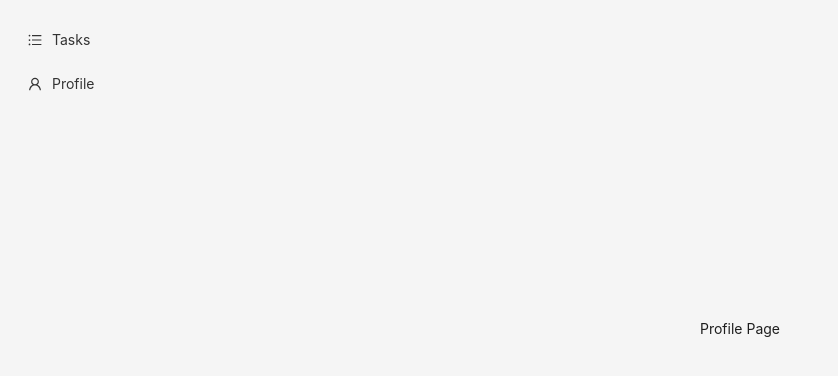
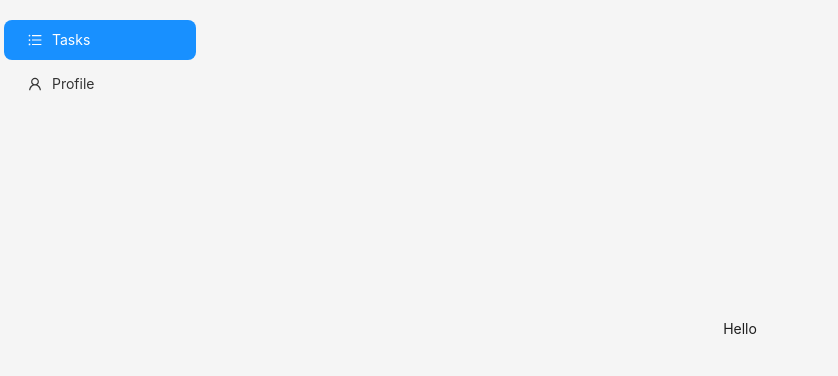
Before and after one commit to Bekarys7/CRM-System, a React (Vite) app: page /profile in a window 1280 px wide. Shown: the top 376 px of the page, without its empty margins (0-838 px from the left). Built offline with nearby package versions, Linux system fonts and the light colour scheme; the HTML template or start-up script is replaced by a standard one.

Commit message:
last fix

```diff
--- a/src/api/http.ts
+++ b/src/api/http.ts
@@ -1,5 +1,5 @@
-import type { TabType } from "../types/tab";
-import type { CreateTodo, TodoResponse, Todo, Info } from "../types/Todo";
+import type { TabType } from "../types/Tab.types";
+import type { CreateTodo, TodoResponse, Todo, Info } from "../types/Todo.types";
 import { api } from "./axios";
 
 export async function addTodo(todo: CreateTodo) {
--- a/src/components/LoadingSpinner.tsx
+++ b/src/components/LoadingSpinner.tsx
@@ -1,9 +1,21 @@
-import styles from "../components/LoadingSpinner.module.scss";
+import React from "react";
+import { ConfigProvider, Spin } from "antd";
+import styles from "./LoadingSpinner.module.scss";
 
-export default function LoadingSpinner() {
-  return (
-    <div className={styles.wrapper}>
-      <div className={styles.loadingSpinner} />{" "}
-    </div>
-  );
-}
+const LoadingSpinner: React.FC = () => (
+  <div className={styles.wrapper}>
+    <ConfigProvider
+      theme={{
+        components: {
+          Spin: {
+            dotSizeLG: 80,
+          },
+        },
+      }}
+    >
+      <Spin size="large"></Spin>
+    </ConfigProvider>
+  </div>
+);
+
+export default LoadingSpinner;
--- a/src/components/SideNavigation.module.scss
+++ b/src/components/SideNavigation.module.scss
@@ -6,8 +6,8 @@
     }
 
     .ant-menu-item:hover {
-      background-color: #e6f7ff !important;
-      color: #1890ff !important;
+      background-color: #1890ff !important;
+      color: white !important;
     }
 
     .ant-menu-item-selected {
--- a/src/components/SideNavigation.tsx
+++ b/src/components/SideNavigation.tsx
@@ -33,6 +33,7 @@ const Sidemenu: React.FC = () => {
 
   return (
     <Menu
+      defaultSelectedKeys={["/"]}
       onClick={onClick}
       style={{ backgroundColor: "#F5F5F5", border: "none" }}
       mode="inline"
--- a/src/components/TodoItem.tsx
+++ b/src/components/TodoItem.tsx
@@ -2,7 +2,7 @@ import { useState, type FC } from "react";
 import styles from "../components/TodoItem.module.scss";
 
 import { deleteTodos, editTodos } from "../api/http";
-import type { Todo, UpdateTodos } from "../types/Todo";
+import type { Todo, UpdateTodos } from "../types/Todo.types";
 import { Button, Form, Input } from "antd";
 import {
   CheckOutlined,
--- a/src/components/TodoList.tsx
+++ b/src/components/TodoList.tsx
@@ -1,9 +1,9 @@
 import TodoItem from "./TodoItem";
-import type { Todo, UpdateTodos } from "../types/Todo";
+import type { Todo, UpdateTodos } from "../types/Todo.types";
 type TodoList = { toDoArray: Todo[]; updateTodos: UpdateTodos };
 
 const TodoList: React.FC<TodoList> = ({ toDoArray, updateTodos }) => {
-  return toDoArray.map((todo) => {
+  return [...toDoArray].reverse().map((todo) => {
     return <TodoItem key={todo.id} todo={todo} updateTodos={updateTodos} />;
   });
 };
--- a/src/pages/ProfilePage.tsx
+++ b/src/pages/ProfilePage.tsx
@@ -1,7 +1,7 @@
 import styles from "./ProfilePage.module.scss";
 
 const ProfilePage: React.FC = () => {
-  return <div className={styles.profile}>Profile Page</div>;
+  return <div className={styles.profile}>Hello</div>;
 };
 
 export default ProfilePage;
--- a/src/pages/TodoPage.tsx
+++ b/src/pages/TodoPage.tsx
@@ -5,8 +5,8 @@ import styles from "./TodoPage.module.scss";
 import TodoList from "../components/TodoList.tsx";
 import LoadingSpinner from "../components/LoadingSpinner.tsx";
 import { fetchTodos } from "../api/http.ts";
-import type { TodoResponse, Info, Todo } from "../types/Todo.ts";
-import type { TabType } from "../types/tab.ts";
+import type { TodoResponse, Info, Todo } from "../types/Todo.types.ts";
+import type { TabType } from "../types/Tab.types.ts";
 
 const TodoPage: React.FC = () => {
   const [todoData, setTodoData] = useState<TodoResponse<Todo, Info> | null>(
```
Also changed, not shown: src/types/Tab.types.ts (renamed from src/types/tab.ts), src/types/Todo.types.ts (renamed from src/types/Todo.ts).
